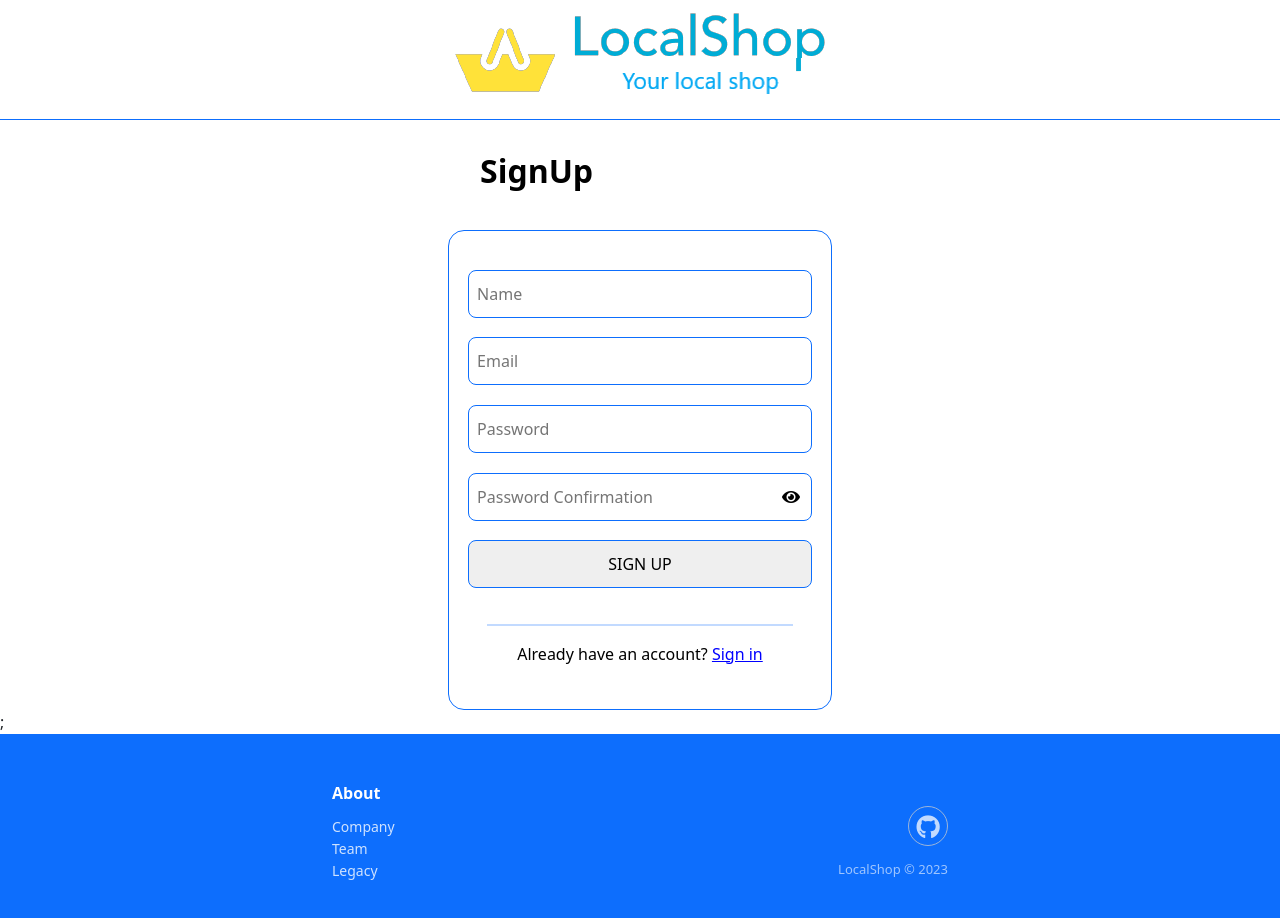
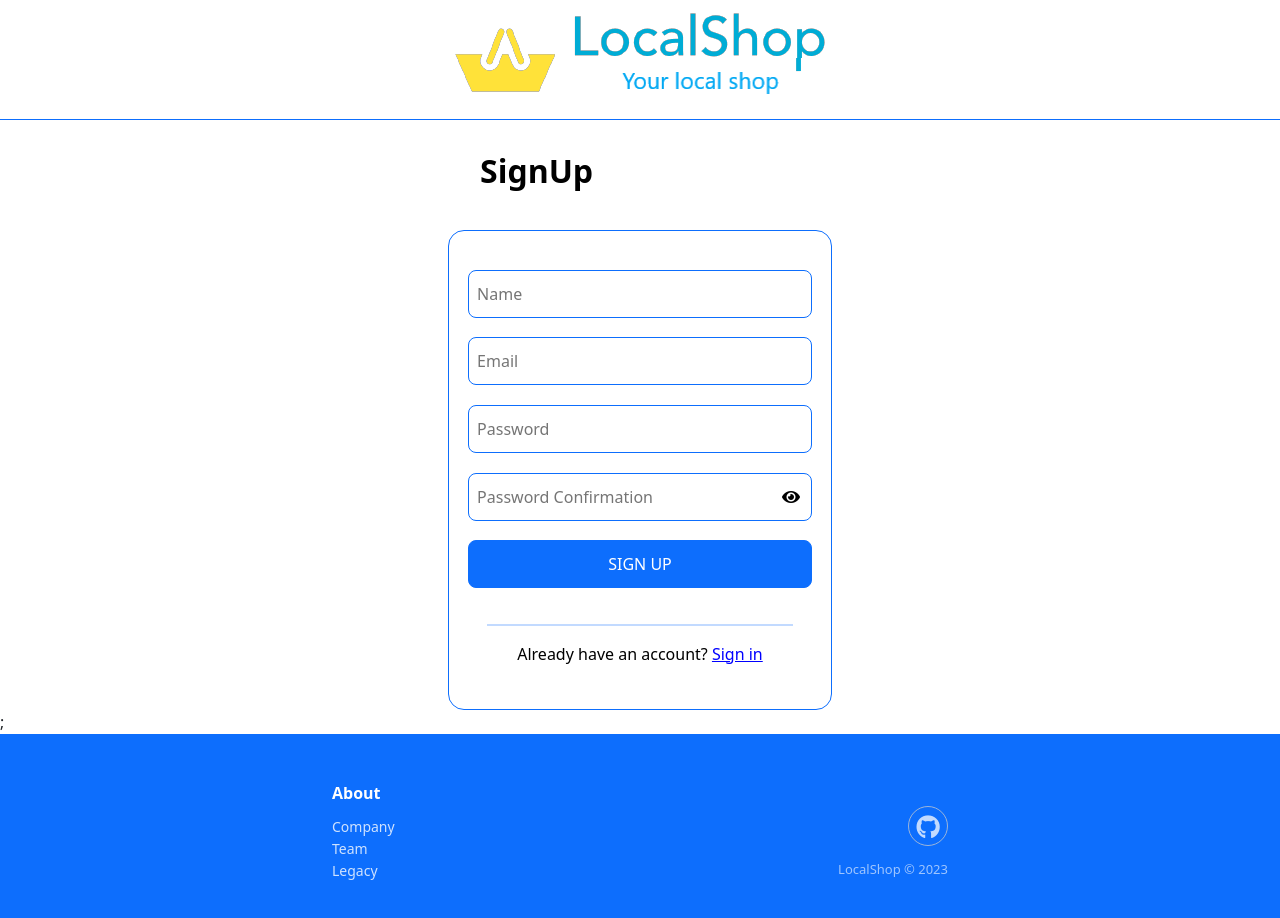
Before and after one commit to FelipeCardos/PTI, a React (Vite) app in the folder Projeto/code/client/shop-vite/: page /signup in a window 1280 px wide. Shown: the top 918 px of the page. Built offline with nearby package versions, Linux system fonts and the light colour scheme.

Commit message:
Bugfix no botao de Signup

```diff
--- a/Projeto/code/client/shop-vite/src/components/Signin/Signin.css
+++ b/Projeto/code/client/shop-vite/src/components/Signin/Signin.css
@@ -77,7 +77,6 @@ a {
 
 .signinButton {
   background-color: #0d6efd;
-  border: 1px solid #a88734 #9c7e31 #846a29;
   color: white;
 }
 
--- a/Projeto/code/client/shop-vite/src/components/Signup/Signup.css
+++ b/Projeto/code/client/shop-vite/src/components/Signup/Signup.css
@@ -46,6 +46,7 @@ a {
   position: relative;
 }
 
+.SignUpButton,
 .SignUpForm > div > input {
   width: 100%;
   border-radius: 0.5em;
@@ -53,14 +54,12 @@ a {
   height: 3em;
   border: 1px solid #0d6efd;
 }
+
 .SignUpButton {
-  width: 60%;
-  border-radius: 1em;
-  padding: 0.5em;
-  height: 3em;
-  border: none;
-  margin-bottom: 2%;
+  background-color: #0d6efd;
+  color: white;
 }
+
 .hr {
   width: 80%;
   border: 1px solid #0d6efd;
--- a/Projeto/code/client/shop-vite/src/components/Signup/Signup.jsx
+++ b/Projeto/code/client/shop-vite/src/components/Signup/Signup.jsx
@@ -102,7 +102,7 @@ export default function Signup() {
             ></i>
           </div>
           <div>
-            <input type='submit' className='signinButton' value='SIGN UP' />
+            <input type='submit' className='SignUpButton' value='SIGN UP' />
           </div>
 
           <hr className='hr' />
```
